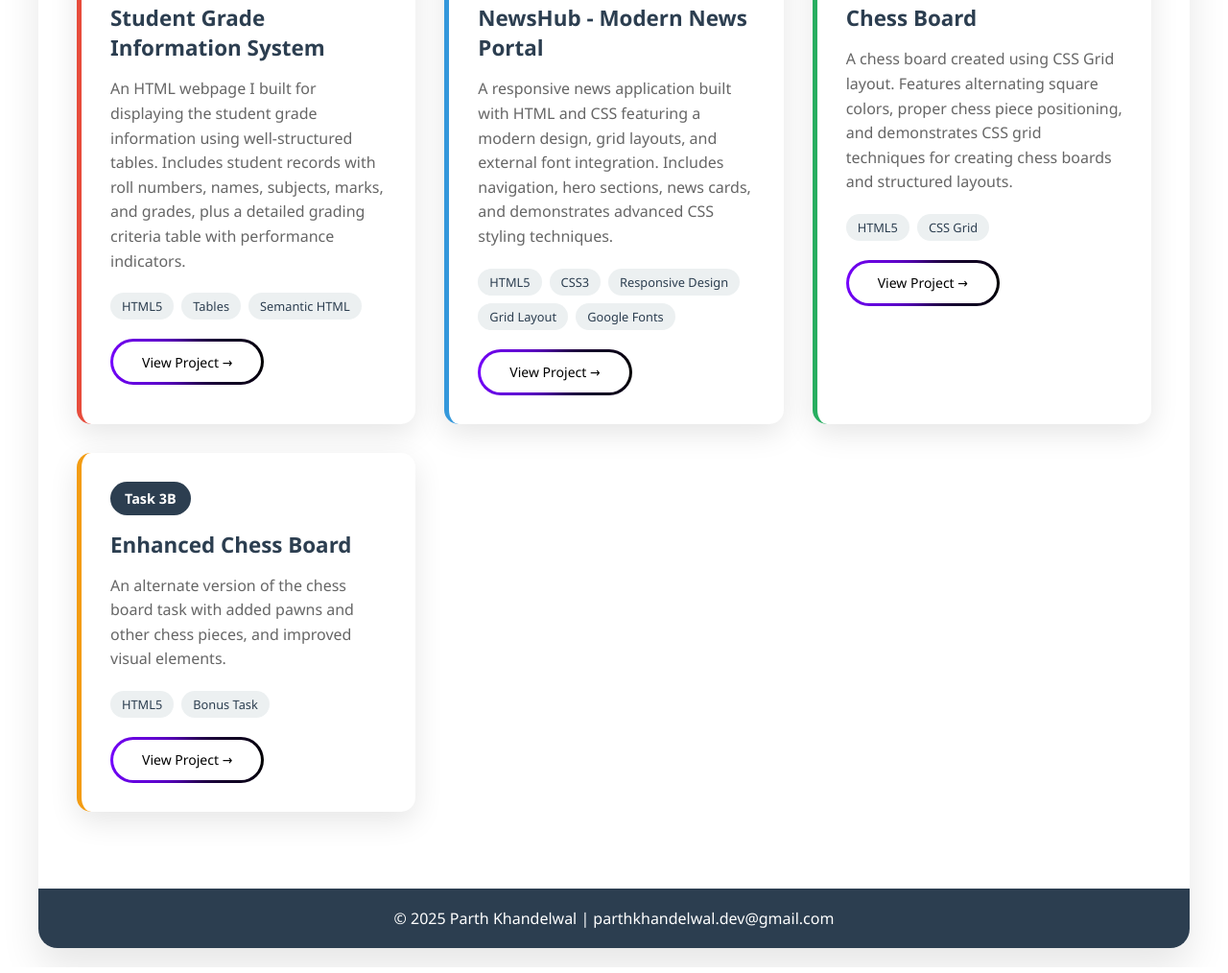
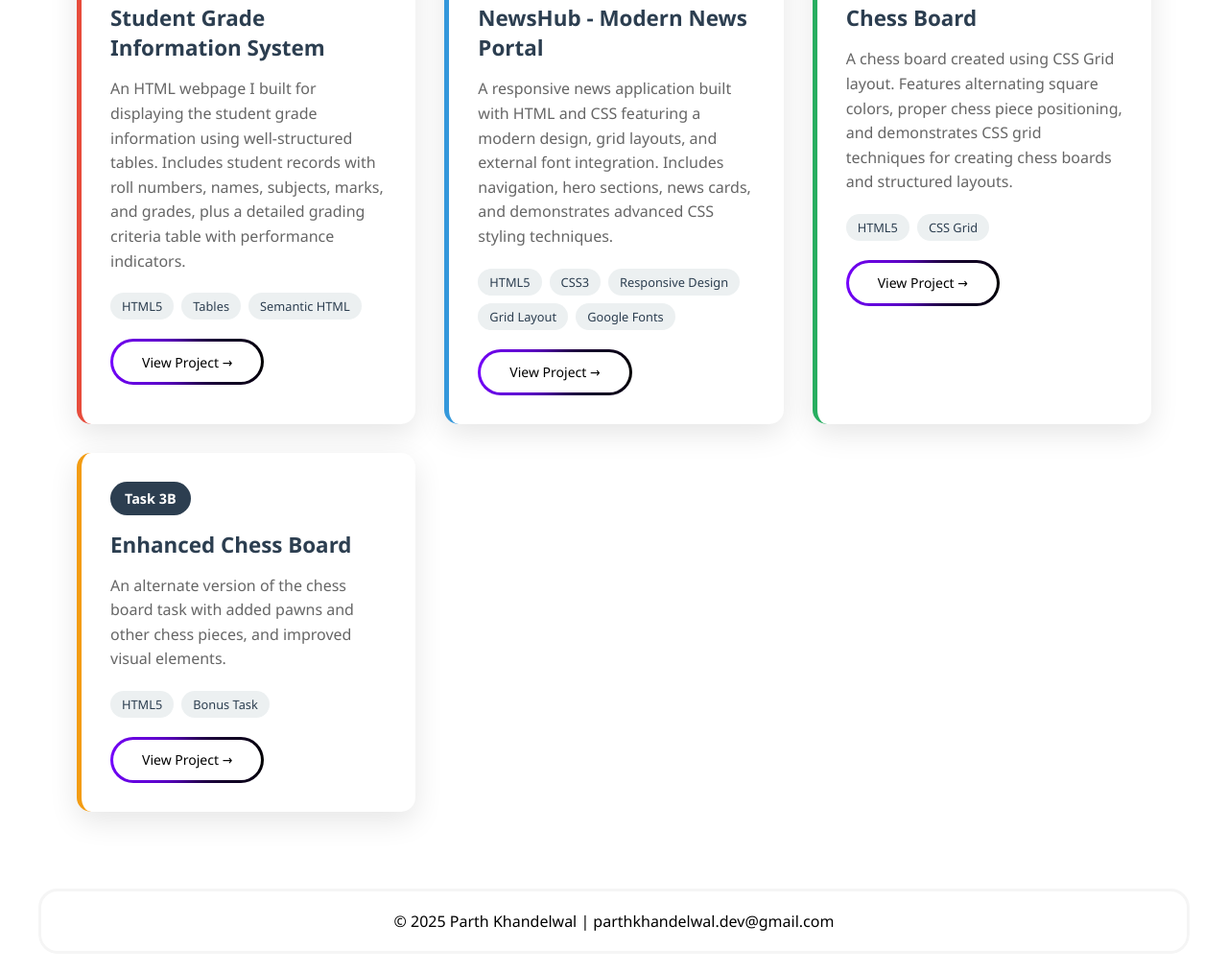
Before and after one commit to parthkhxndelwal/ibm-tasks, a plain HTML site: page vercel/index.html in a window 1280 px wide. Shown: the part 501-1515 px from the top of the page at 96% size. Drawn offline with Linux system fonts and the light colour scheme.

Commit message:
#Update - Task 3

```diff
--- a/vercel/index.html
+++ b/vercel/index.html
@@ -23,13 +23,12 @@
             margin: 0 auto;
             background: rgba(255, 255, 255, 0.95);
             border-radius: 20px;
-            box-shadow: 0 20px 40px rgba(0, 0, 0, 0.1);
             overflow: hidden;
         }
 
         .header {
-            background: linear-gradient(135deg, #2c3e50 0%, #34495e 100%);
-            color: white;
+            background: linear-gradient(135deg, #ffffff 0%, #ffffff 100%);
+            color: rgb(0, 0, 0);
             text-align: center;
             padding: 40px 20px;
         }
@@ -198,11 +197,13 @@
         }
 
         .footer {
-            background: #2c3e50;
-            color: white;
+            background: #ffffff;
+            color: black;
+            border: 3px solid #f5f5f5;
             text-align: center;
             padding: 20px;
             margin-top: 40px;
+            border-radius: 20px;
         }
 
         @media (max-width: 768px) {
```
Also changed, not shown: Task_3a/index.html (+1 -0 lines), Task_3b/index.html (+1 -0 lines).
